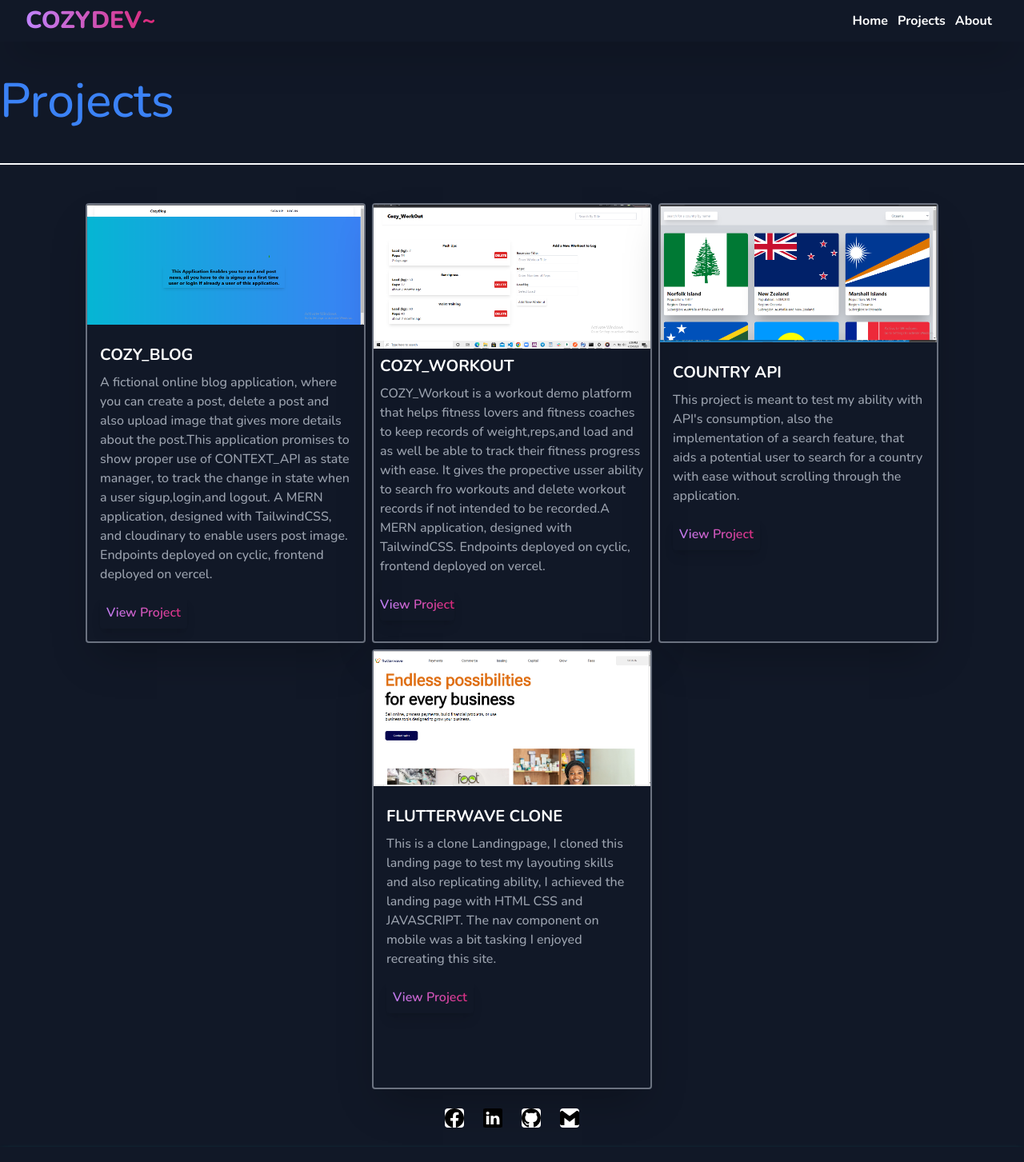
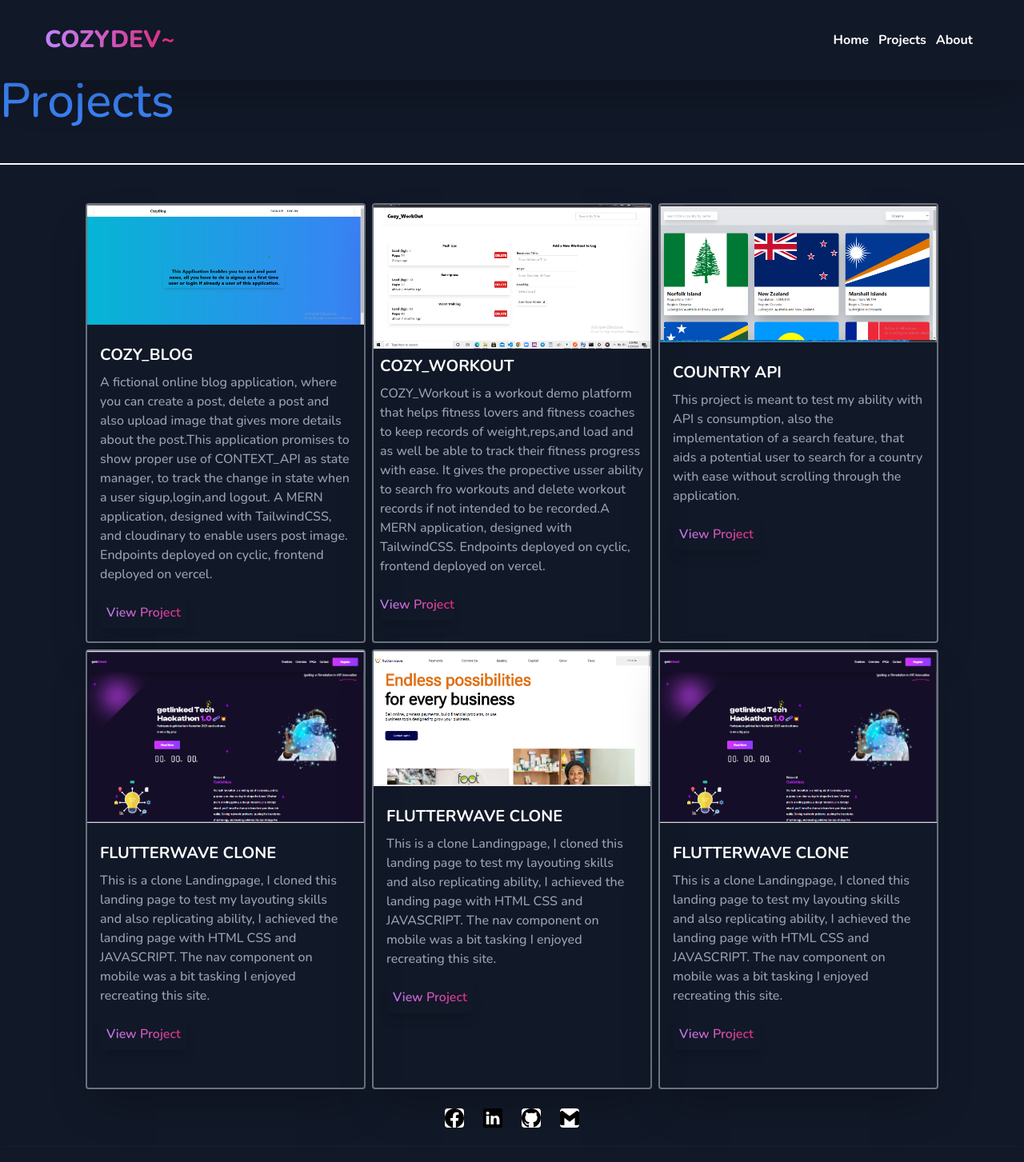
Before and after one commit to Usohps/Portfolio, a React (Vite) app: page /projects in a window 1280 px wide. Shown: the top 1453 px of the page at 80% size. Built offline with nearby package versions, Linux system fonts and the light colour scheme; a web font is replaced by a local one.

Commit message:
update Project

```diff
--- a/src/App.jsx
+++ b/src/App.jsx
@@ -1,24 +1,15 @@
 import About from './pages/About'
 import PageHeader from './components/PageHeader'
 import Footer from './components/Footer'
-import SideMenu from './components/SideMenu'
-import { useState } from 'react'
 import Projects from './pages/Projects'
 import { BrowserRouter, Route, Routes } from 'react-router-dom'
 import Home from './pages/Home'
 function App() {
-
-  const [showMenu, setShowMenu]= useState(false)
-
-   function handleShowMenu(){
-    setShowMenu(!showMenu)
-   }
   return (
     <>
     <BrowserRouter>
-      <div className='bg-[#111827]'>
-     <PageHeader handleShowMenu={handleShowMenu}/>
-      <SideMenu showMenu={showMenu} handleShowMenu={handleShowMenu} />
+      <div className='bg-[#111827] w-full min-h-full'>
+     <PageHeader/>
      <Routes>
      <Route path='/'element={<Home/>}/>
       <Route path='/about'element={<About/>}/>
--- a/src/components/PageHeader.jsx
+++ b/src/components/PageHeader.jsx
@@ -1,9 +1,11 @@
-import React from "react";
 import { Link } from "react-router-dom";
 import {RxHamburgerMenu} from "react-icons/rx"
-function PageHeader({handleShowMenu}) {
+import { useState } from "react";
+import {AiOutlineClose} from "react-icons/ai"
+function PageHeader() {
+  const [navbar,setNavbar] = useState(false)
   return (
-    <nav className=" w-full shadow-2xl m-auto flex items-center justify-between p-2 fixed top-0 bg-[#111827] z-10 ">
+    <nav className=" w-full shadow-2xl m-auto flex items-center justify-between p-8 fixed top-0 bg-[#111827] z-10 ">
       <div className="pl-6">
         <h1 className="text-transparent text-3xl bg-clip-text bg-gradient-to-r from-purple-400 to-pink-600 font-extrabold">COZYDEV~</h1>
       </div>
@@ -12,9 +14,44 @@ function PageHeader({handleShowMenu}) {
       <Link to={"/projects"}>Projects</Link>
       <Link to={"/about"}>About</Link>
       </div>
-      <button onClick={() => handleShowMenu()} className="p-2  text-black rounded font-bold md:hidden ">
-            <RxHamburgerMenu size={24} className="text-white"/>
+      <div className="md:hidden z-40">
+          <button onClick={() => setNavbar(!navbar)}>
+            {navbar ? (
+              <AiOutlineClose size={24} className="text-white" />
+            ) : (
+              <RxHamburgerMenu size={24} className="text-white" />
+            )}
           </button>
+        </div>
+        {navbar && (
+          <div
+            className={
+              navbar
+                ? " w-full h-full md:hidden flex justify-center text-sm items-center fixed top-[0] backdrop-blur-sm animation right-0 "
+                : "md:hidden w-full h-full flex justify-center text-sm items-center fixed top-[0] backdrop-blur-sm  animation right-[100%] "
+            }
+          >
+            <div className=" flex w-[300px] flex-col ease-in-out  justify-center items-center rounded-xl m-auto  shadow-2xl shadow-slate-900 bg-gradient-to-r from-blue-950 to-purple-900  font-bold">
+              <ul className=" w-full  md:max-w-[300px] text-white h-[150px] flex flex-col justify-center items-center text-sm space-y-4">
+                <li>
+                  <a href={"/"} onClick={() => setNavbar(!navbar)}>
+                    Home
+                  </a>
+                </li>
+                <li>
+                  <a href={"/projects"} onClick={() => setNavbar(!navbar)}>
+                    Project
+                  </a>
+                </li>
+                <li>
+                  <a href={"/about"} onClick={() => setNavbar(!navbar)}>
+                    About
+                  </a>
+                </li>
+              </ul>
+            </div>
+          </div>
+        )}
     </nav>
   );
 }
--- a/src/components/SideMenu.jsx
+++ /dev/null
@@ -1,32 +0,0 @@
-import React from "react";
-import { AiOutlineClose } from "react-icons/ai";
-import { Link } from "react-router-dom";
-function SideMenu({ handleShowMenu, showMenu }) {
-  return (
-    <div>
-      <div
-        className={`w-full h-full md:hidden fixed top-[0] backdrop-blur-2xl animation z-50 left-0 from-transparent to-[#253D62]  ${
-          showMenu ? "" : "hidden"
-        } `}
-      >
-        <div className="flex flex-col items-end p-5">
-          <button onClick={() => handleShowMenu()}>
-            <AiOutlineClose size={32} />
-          </button>
-        </div>
-        <div className="flex flex-col justify-center items-center m-auto w-[80%] shadow-lg h-[400px] font-bold">
-          <form className="w-full h-full flex justify-center items-center flex-col text-2xl space-y-4 rounded-lg">
-            <div className="font-extrabold">
-              <h1>Let's Get Started</h1>
-            </div>
-            <button onClick={handleShowMenu}><Link to={"/"}>Home</Link></button>
-            <button onClick={handleShowMenu}><Link to={"/projects"}>Projects</Link></button>
-            <button onClick={handleShowMenu}><Link to={"/about"}>About</Link></button>
-          </form>
-        </div>
-      </div>
-    </div>
-  );
-}
-
-export default SideMenu;
--- a/src/pages/About.jsx
+++ b/src/pages/About.jsx
@@ -1,7 +1,6 @@
-import React from "react";
 import {} from "react-icons/";
 import Photo from "../assets/photo.jpeg";
-import { BsFacebook, BsLinkedin, BsTwitter,BsGithub } from "react-icons/bs";
+import { BsFacebook, BsLinkedin,BsGithub } from "react-icons/bs";
 import {SiGmail} from "react-icons/si"
 import myResume from "../assets/my Resume.pdf"
 function About() {
--- a/src/pages/Home.jsx
+++ b/src/pages/Home.jsx
@@ -1,24 +1,6 @@
-import React, { useState } from "react";
 import { BsArrowRight } from "react-icons/bs";
 import Screenshot from "../assets/cozy.JPG";
-import { Audio } from "react-loader-spinner";
 function Home() {
-  const [isLoading, setIsLoading] = useState(true);
-  // if (isLoading) {
-  //   return (
-  //     <div className="w-full md:min-h-screen h-full flex items-center justify-center">
-  //       <Audio
-  //         height="40"
-  //         width="80"
-  //         radius="9"
-  //         color="white"
-  //         ariaLabel="loading"
-  //         wrapperStyle
-  //         wrapperClass
-  //       />
-  //     </div>
-  //   )
-  // }
   return (
     <>
       <h1 className="hidden md:block pt-32 container m-auto text-center text-6xl">
@@ -85,7 +67,6 @@ function Home() {
               target="_blank"
             >
               <h1 className="font-bold ">
-                {" "}
                 Article On The Benefits of Responsive Design to Companies Growth
               </h1>
             </a>
--- a/src/pages/Projects.jsx
+++ b/src/pages/Projects.jsx
@@ -1,10 +1,11 @@
-import React from "react";
 import Screenshot from "../assets/signupblogshot1.png";
 import Screenshot2 from "../assets/workoushot@1.png";
 import Screenshot3 from "../assets/countryapi.png";
-import Screenshot4 from "../assets/flutterScreenshot.png";
+import Screenshot5 from "../assets/flutterScreenshot.png";
+import Screenshot4 from "../assets/getLinked.png";
 function Projects() {
   return (
+    // <></>
     <div className="container m-auto ">
       <div className="container py-12 border-b-2 border-gray-50 my-12">
         <h1 className="md:text-6xl text-5xl text-blue-500">Projects</h1>
@@ -61,12 +62,46 @@ function Projects() {
           <div className=" w-full p-4">
             <h1 className="font-bold text-xl py-2">COUNTRY API</h1>
             <p className="text-gray-400 font-medium">
-              This project is meant to test my ability with API's consumption,
+              This project is meant to test my ability with API s consumption,
               also the implementation of a search feature, that aids a potential
               user to search for a country with ease without scrolling through the
               application.
             </p>
             <a href="https://country-api-frontend-mentor.vercel.app/">
+              <button className="bg-clip-text font-semibold text-transparent bg-gradient-to-r from-purple-400 to-pink-600 my-4 p-2 shadow-lg outline-none rounded">
+                View Project
+              </button>
+            </a>
+          </div>
+        </div>
+        <div className="py-3 md:py-0 md:pb-3 border-y-2 md:border-2 w-[350px] h-[550px] border-gray-500 shadow-2xl md:rounded">
+          <div className="w-full ">
+            <img src={Screenshot4} className="" alt="" />
+          </div>
+          <div className=" w-full p-4">
+            <h1 className="font-bold text-xl py-2">FLUTTERWAVE CLONE</h1>
+            <p className="text-gray-400 font-medium">
+             This is a clone Landingpage, I cloned this landing page to test my layouting skills and also replicating ability,
+             I achieved the landing page with HTML CSS and JAVASCRIPT. The nav component on mobile was a bit tasking I enjoyed recreating this site.
+            </p>
+            <a href="https://flutterwave-clone-olive.vercel.app/">
+              <button className="bg-clip-text font-semibold text-transparent bg-gradient-to-r from-purple-400 to-pink-600 my-4 p-2 shadow-lg outline-none rounded">
+                View Project
+              </button>
+            </a>
+          </div>
+        </div>
+        <div className="py-3 md:py-0 md:pb-3 border-y-2 md:border-2 w-[350px] h-[550px] border-gray-500 shadow-2xl md:rounded">
+          <div className="w-full ">
+            <img src={Screenshot5} className="" alt="" />
+          </div>
+          <div className=" w-full p-4">
+            <h1 className="font-bold text-xl py-2">FLUTTERWAVE CLONE</h1>
+            <p className="text-gray-400 font-medium">
+             This is a clone Landingpage, I cloned this landing page to test my layouting skills and also replicating ability,
+             I achieved the landing page with HTML CSS and JAVASCRIPT. The nav component on mobile was a bit tasking I enjoyed recreating this site.
+            </p>
+            <a href="https://flutterwave-clone-olive.vercel.app/">
               <button className="bg-clip-text font-semibold text-transparent bg-gradient-to-r from-purple-400 to-pink-600 my-4 p-2 shadow-lg outline-none rounded">
                 View Project
               </button>
```
Also changed, not shown: src/assets/getLinked.png (added).
